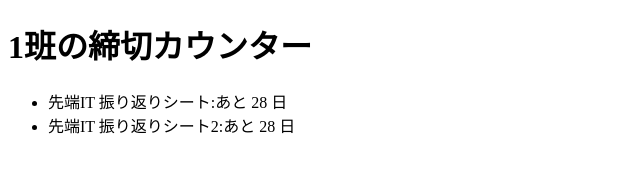
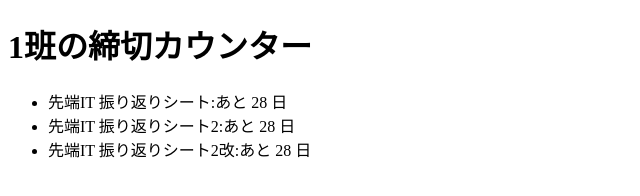
Before and after one commit to neec-sentan-it-2026/team01-deadline, a website: page public/index.html in a window 1280 px wide. Shown: the whole page, without its empty margins (0-640 px from the left). Drawn offline with Linux system fonts and the light colour scheme.

Commit message:
締切データをもう1件追加する

```diff
--- a/public/index.html
+++ b/public/index.html
@@ -13,6 +13,7 @@
     const deadlines = [
       { name: '先端IT 振り返りシート', date: '2026-12-25' },
       { name: '先端IT 振り返りシート2', date: '2026-12-25' },
+      { name: '先端IT 振り返りシート2改', date: '2026-12-25' },
     ];
     const list = document.getElementById('list');
     for (const d of deadlines) {
```
